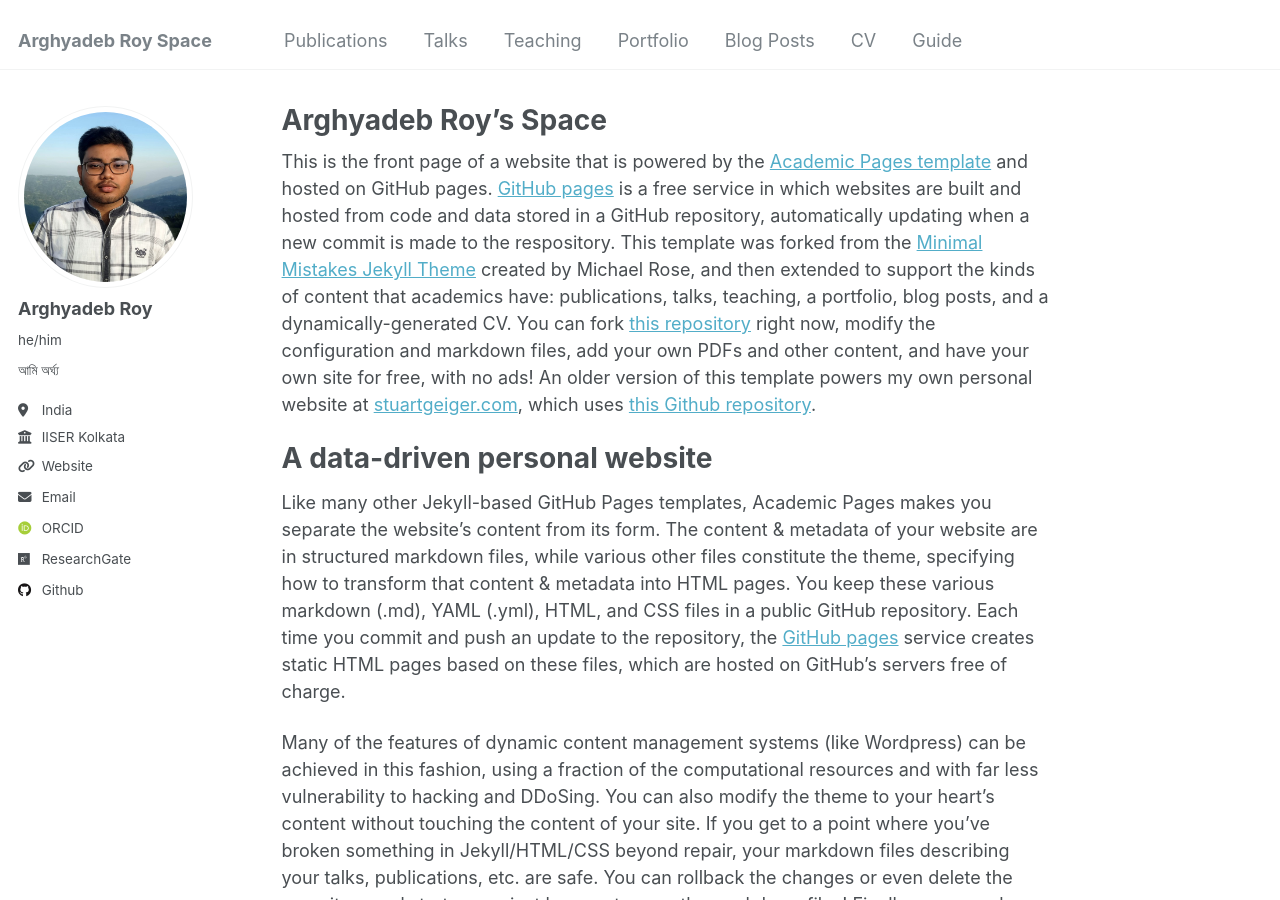
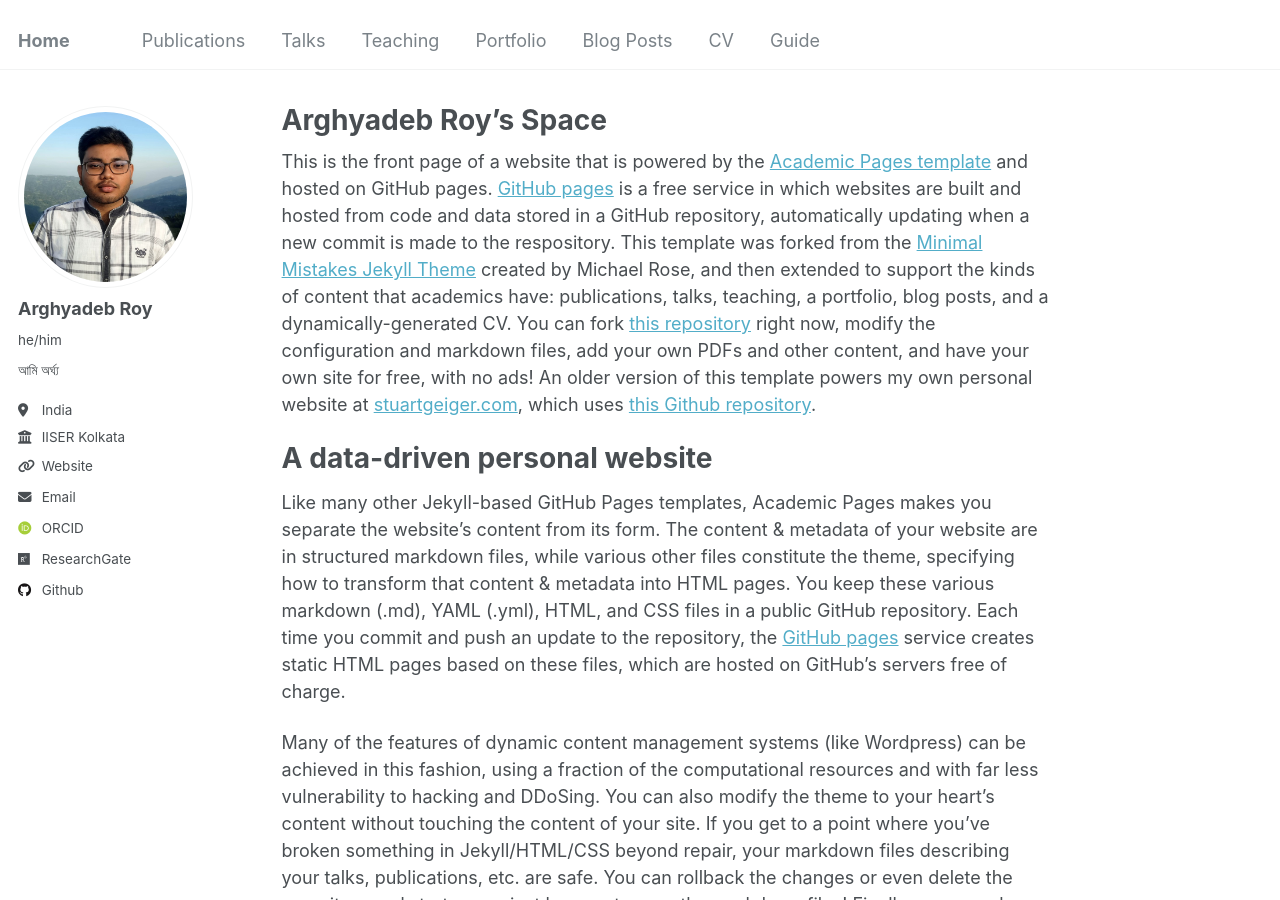
Before and after one commit to arghyadebroy/arghyadebroy.github.io, a Jekyll site: the page built from _pages/about.md, in a window 1280 px wide and 900 px high. Built offline with Jekyll 4.4.1, drawn with Linux system fonts in a browser that asks for light colours; some web fonts are replaced.

Commit message:
Update _config.yml

```diff
--- a/_config.yml
+++ b/_config.yml
@@ -8,7 +8,7 @@
 
 # Basic Site Settings
 locale                   : "en-US"
-title                    : "Arghyadeb Roy Space"
+title                    : "Home"
 title_separator          : "-"
 name                     : &name "Arghyadeb Roy"
 description              : &description "আমি অর্ঘ্য"
```
